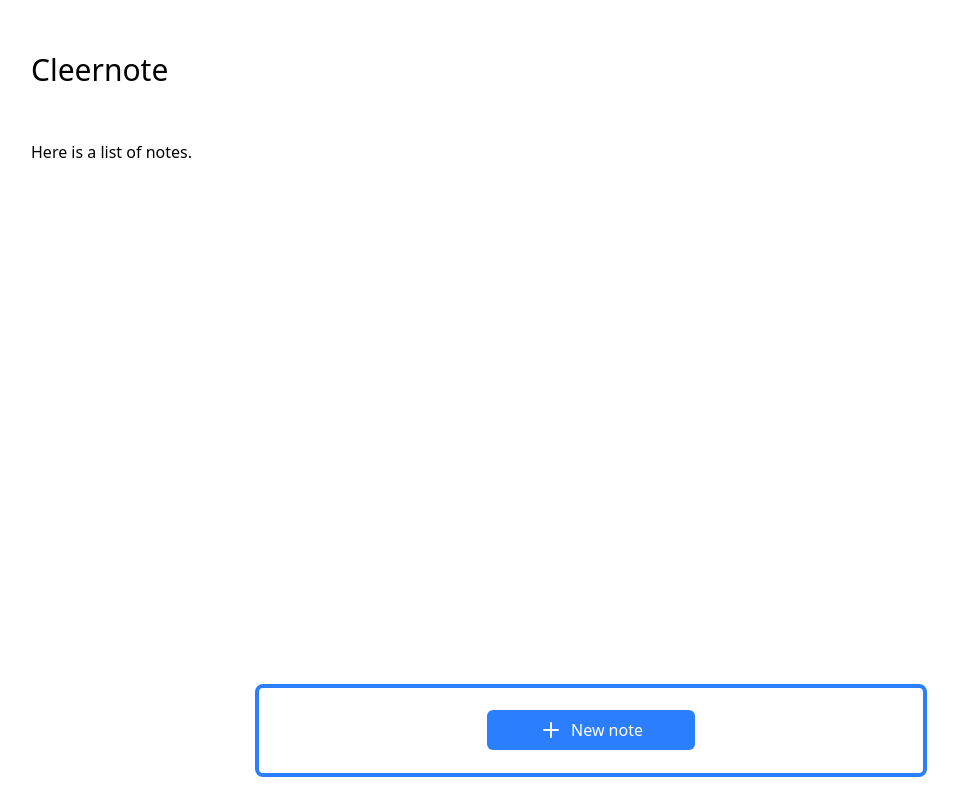
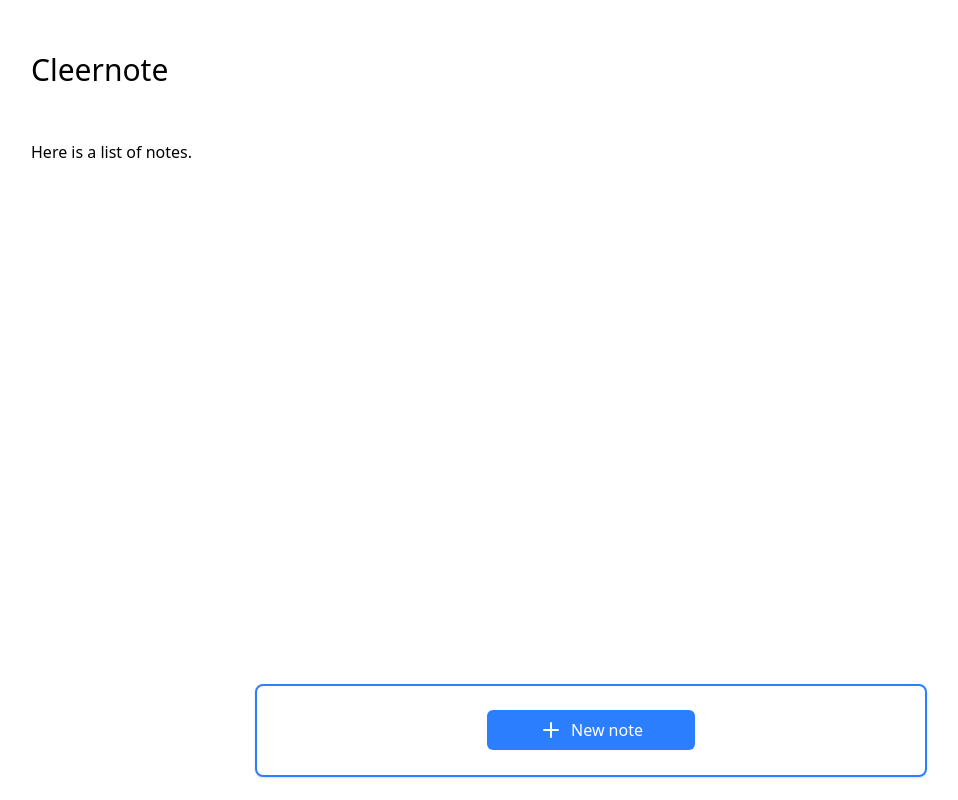
Before and after one commit to rafajdev/Cleernote, a React (Vite) app: page / in a window 1280 px wide. Shown: the whole page, without its empty margins (49-1007 px from the left). Built offline with nearby package versions, Linux system fonts and the light colour scheme.

Commit message:
style: Alterando formatação do código

```diff
--- a/src/components/Navbar.tsx
+++ b/src/components/Navbar.tsx
@@ -1,13 +1,20 @@
-import type { ReactNode } from "react"
+import type { ReactNode } from 'react';
 
 type NavbarProps = {
-   children?: ReactNode
+	children?: ReactNode;
+};
+
+export default function Navbar({ children }: NavbarProps) {
+	return (
+		<nav
+			className='
+			flex items-center justify-center
+			w-2xl h-2/3
+			border-2 border-blue-500
+			rounded-lg
+			shadow-sm'
+		>
+			{children}
+		</nav>
+	);
 }
-
-export default function Navbar({children}: NavbarProps) {
-  return (
-    <nav className="flex justify-center items-center w-2xl h-2/3 border-4 border-blue-500 rounded-lg">
-      {children}
-    </nav>
-  )
-}
```
